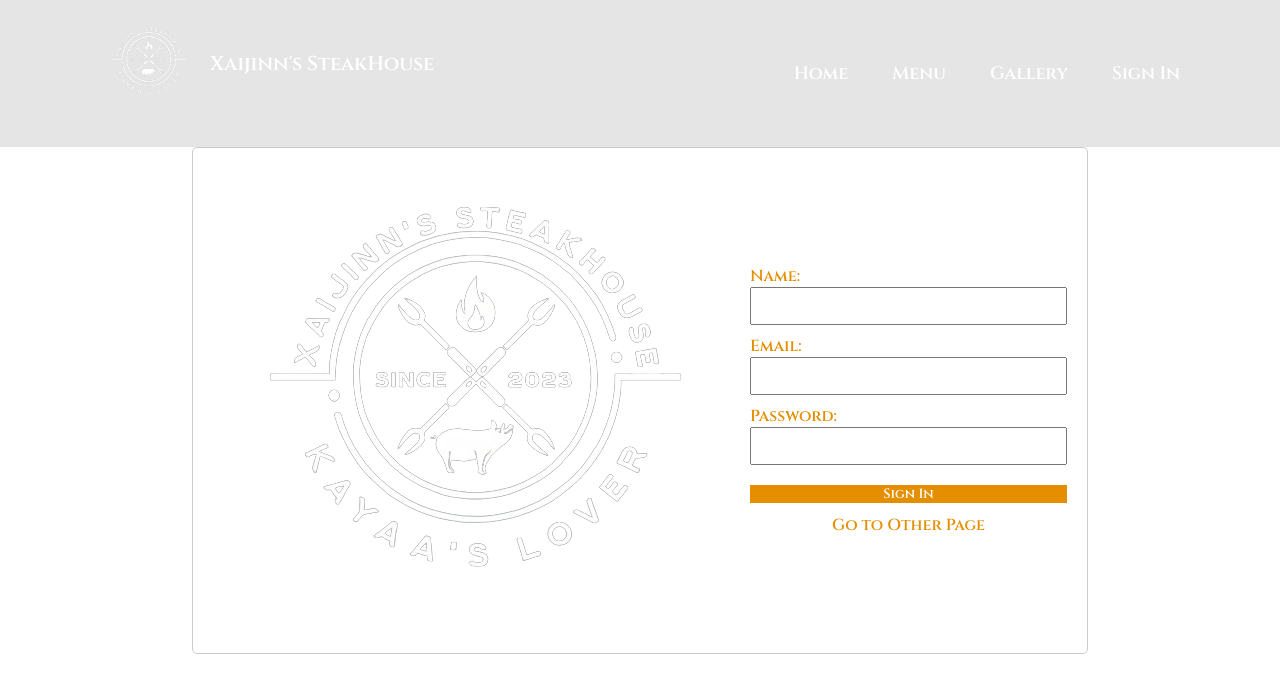
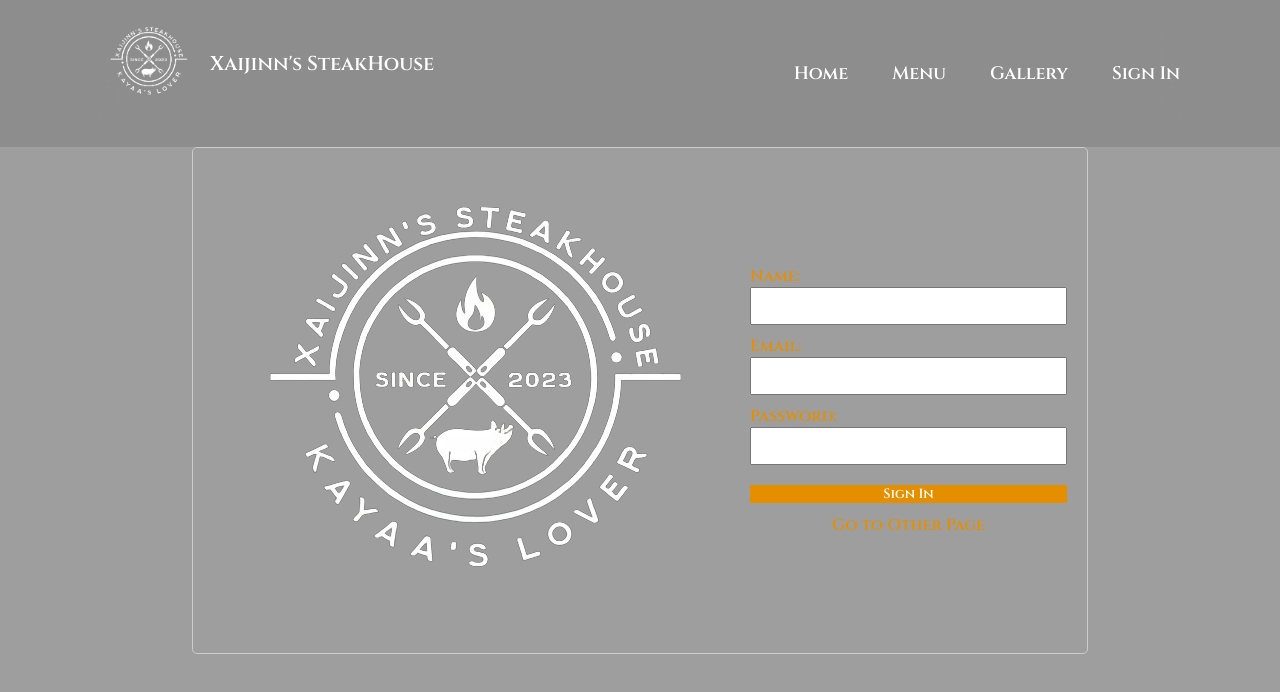
Before and after one commit to z-nakar/NAKAR-HO3-LANDING_PAGE-HTML-FORM, a plain HTML site: page SignUp.html in a window 1280 px wide. Drawn offline with nearby package versions, Linux system fonts and the light colour scheme; the site is published under a folder, as on GitHub Pages, so addresses that start at the root find nothing.

Commit message:
styles.css

```diff
--- a/styles.css
+++ b/styles.css
@@ -477,7 +477,7 @@ footer{
     display: flex;
     justify-content: center;
     align-items: center;
-    background-image: url('/Images/slide3-updated.jpg'); /* Background image */
+    background-image: url('Images/slide3-updated.jpg'); /* Background image */
     background-size: cover;
     background-repeat: no-repeat;
     color: #e58f00;
```
